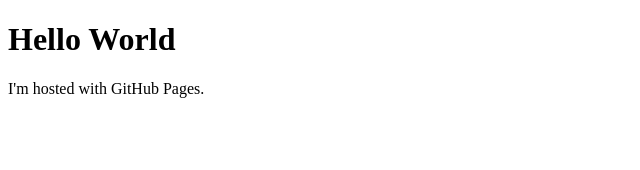
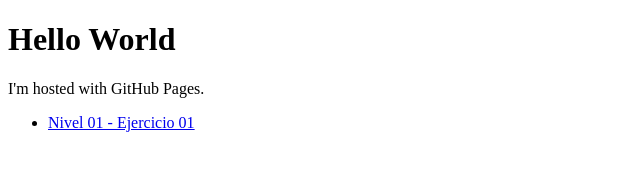
Before and after one commit to cancino/cancino.github.io, a plain HTML site: page index.html in a window 1280 px wide. Shown: the whole page, without its empty margins (0-640 px from the left). Drawn offline with Linux system fonts and the light colour scheme.

Commit message:
Update index.html

```diff
--- a/index.html
+++ b/index.html
@@ -3,5 +3,8 @@
 <body>
 <h1>Hello World</h1>
 <p>I'm hosted with GitHub Pages.</p>
+<ul>
+    <li><a href="LvL0/E01/">Nivel 01 - Ejercicio 01</a></li>
+</ul>
 </body>
 </html>
```
